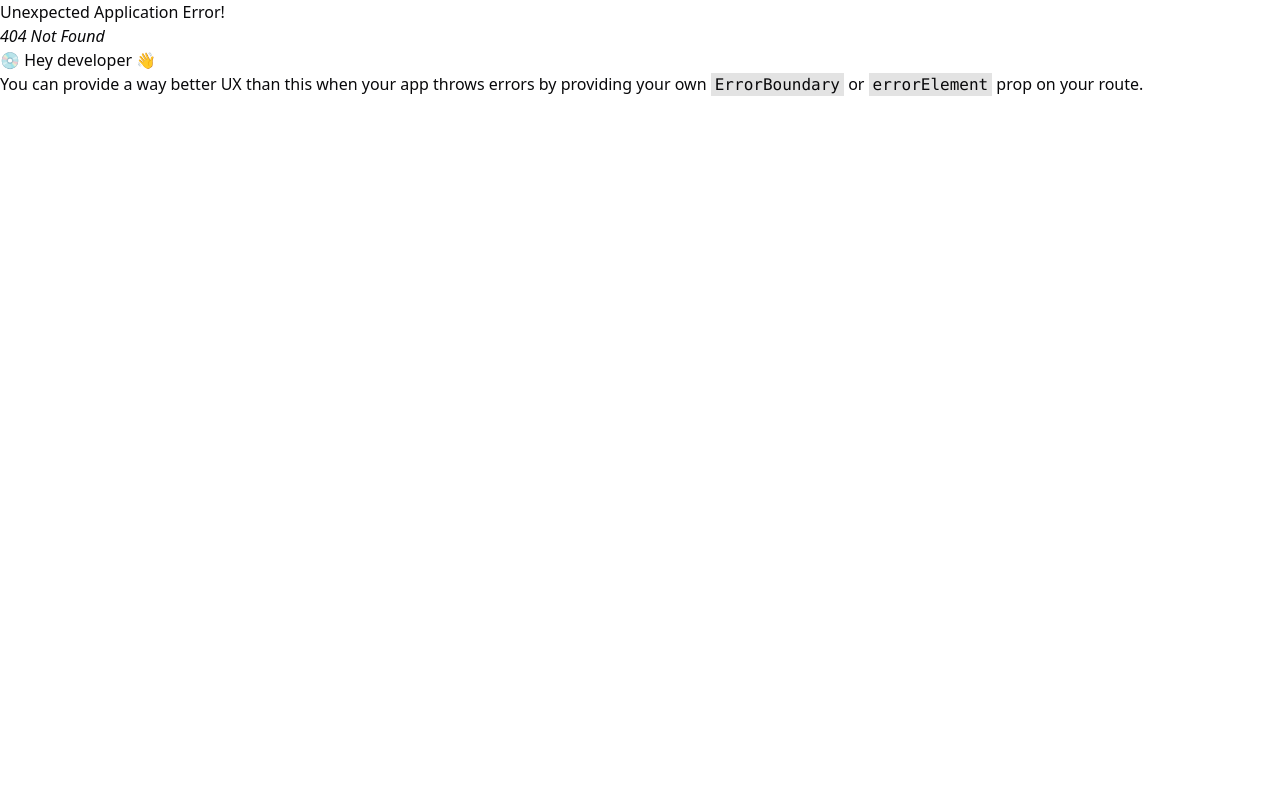
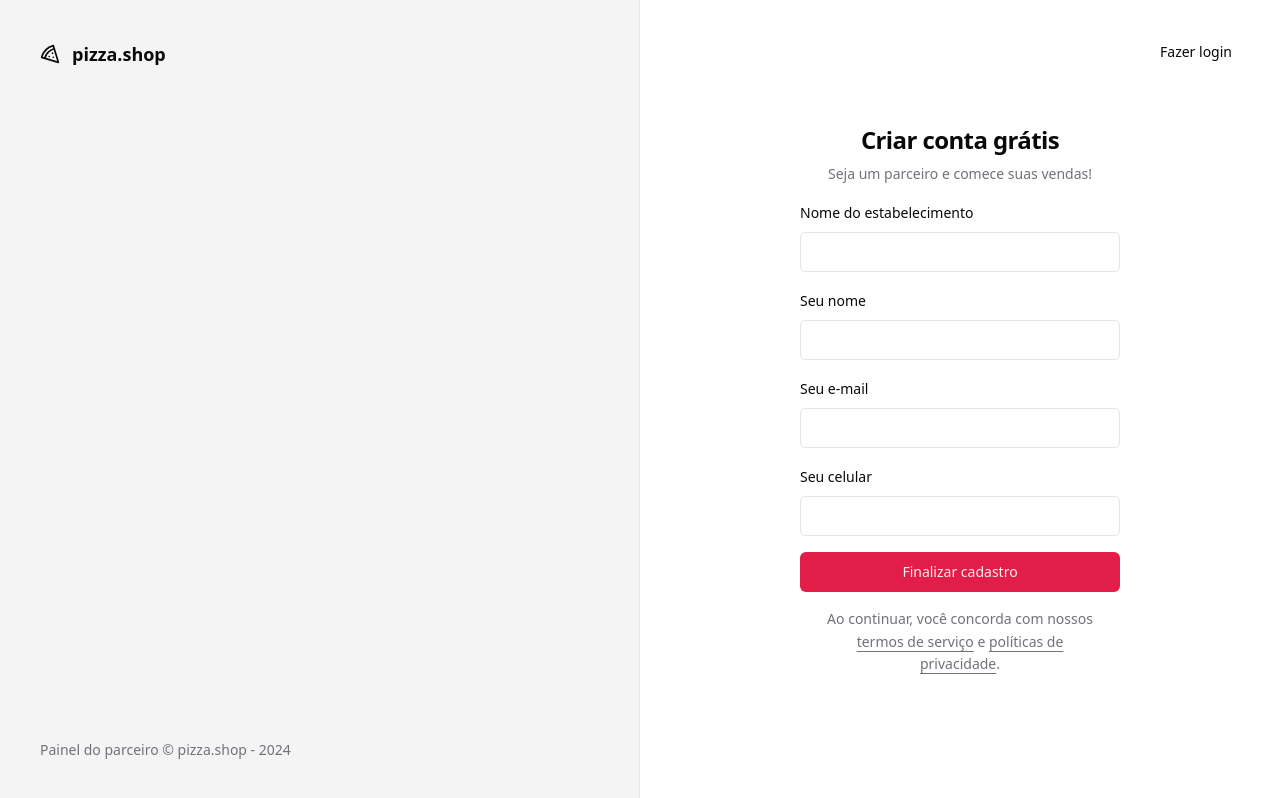
Before and after one commit to josee-fernandes/pizzashop-web, a React (Vite) app: page /sign-up in a window 1280 px wide. Before the commit this address had no page. Built offline with nearby package versions, Linux system fonts and the light colour scheme.

Commit message:
Restaurant register page

```diff
--- a/src/pages/_layouts/auth.tsx
+++ b/src/pages/_layouts/auth.tsx
@@ -14,7 +14,7 @@
         </footer>
       </div>
 
-      <div className="flex flex-col items-center justify-center">
+      <div className="relative flex flex-col items-center justify-center">
         <Outlet />
       </div>
     </div>
--- a/src/pages/auth/sign-in.tsx
+++ b/src/pages/auth/sign-in.tsx
@@ -1,5 +1,6 @@
 import { Helmet } from 'react-helmet-async'
 import { useForm } from 'react-hook-form'
+import { Link } from 'react-router-dom'
 import { toast } from 'sonner'
 import { z } from 'zod'
 
@@ -41,6 +42,9 @@
     <>
       <Helmet title="Login" />
       <div className="p-8">
+        <Button variant="ghost" asChild className="absolute right-8 top-8">
+          <Link to="/sign-up">Novo estabelecimento</Link>
+        </Button>
         <div className="flex w-[320px] flex-col justify-center gap-4">
           <div className="flex flex-col gap-2 text-center">
             <h1 className="text-2xl font-semibold tracking-tight">
--- /dev/null
+++ b/src/pages/auth/sign-up.tsx
@@ -0,0 +1,109 @@
+import { Helmet } from 'react-helmet-async'
+import { useForm } from 'react-hook-form'
+import { Link, useNavigate } from 'react-router-dom'
+import { toast } from 'sonner'
+import { z } from 'zod'
+
+import { Button } from '@/components/ui/button'
+import { Input } from '@/components/ui/input'
+import { Label } from '@/components/ui/label'
+
+const signUpFormSchema = z.object({
+  restaurantName: z.string(),
+  managerName: z.string(),
+  phone: z.string(),
+  email: z.string().email(),
+})
+
+type SignUpFormType = z.infer<typeof signUpFormSchema>
+
+export function SignUp() {
+  const navigate = useNavigate()
+
+  const {
+    register,
+    handleSubmit,
+    formState: { isSubmitting },
+  } = useForm<SignUpFormType>()
+
+  async function handleSignUp(data: SignUpFormType) {
+    try {
+      console.log(data)
+
+      await new Promise((resolve) => setTimeout(resolve, 2000))
+
+      toast.success('Restaurante cadastrado com sucesso.', {
+        action: {
+          label: 'Login',
+          onClick: () => navigate('/sign-in'),
+        },
+      })
+    } catch {
+      toast.error('Erro ao cadastrar restaurante.')
+    }
+  }
+
+  return (
+    <>
+      <Helmet title="Cadastro" />
+      <div className="p-8">
+        <Button variant="ghost" asChild className="absolute right-8 top-8">
+          <Link to="/sign-in">Fazer login</Link>
+        </Button>
+        <div className="flex w-[320px] flex-col justify-center gap-4">
+          <div className="flex flex-col gap-2 text-center">
+            <h1 className="text-2xl font-semibold tracking-tight">
+              Criar conta grátis
+            </h1>
+            <p className="text-sm text-muted-foreground">
+              Seja um parceiro e comece suas vendas!
+            </p>
+          </div>
+
+          <form className="space-y-4" onSubmit={handleSubmit(handleSignUp)}>
+            <div className="space-y-2">
+              <Label htmlFor="restaurantName">Nome do estabelecimento</Label>
+              <Input
+                id="restaurantName"
+                type="text"
+                {...register('restaurantName')}
+              />
+            </div>
+            <div className="space-y-2">
+              <Label htmlFor="managerName">Seu nome</Label>
+              <Input
+                id="managerName"
+                type="text"
+                {...register('managerName')}
+              />
+            </div>
+            <div className="space-y-2">
+              <Label htmlFor="email">Seu e-mail</Label>
+              <Input id="email" type="email" {...register('email')} />
+            </div>
+            <div className="space-y-2">
+              <Label htmlFor="phone">Seu celular</Label>
+              <Input id="phone" type="tel" {...register('phone')} />
+            </div>
+
+            <Button disabled={isSubmitting} className="w-full" type="submit">
+              Finalizar cadastro
+            </Button>
+
+            <p className="px-6 text-center text-sm leading-relaxed text-muted-foreground">
+              Ao continuar, você concorda com nossos{' '}
+              <a className="underline underline-offset-4" href="#">
+                termos de serviço
+              </a>{' '}
+              e{' '}
+              <a className="underline underline-offset-4" href="#">
+                políticas de privacidade
+              </a>
+              .
+            </p>
+          </form>
+        </div>
+      </div>
+    </>
+  )
+}
--- a/src/routes.tsx
+++ b/src/routes.tsx
@@ -4,6 +4,7 @@
 import { AuthLayout } from './pages/_layouts/auth'
 import { Dashboard } from './pages/app/dashboard'
 import { SignIn } from './pages/auth/sign-in'
+import { SignUp } from './pages/auth/sign-up'
 
 export const router = createBrowserRouter([
   {
@@ -24,6 +25,10 @@
         path: '/sign-in',
         element: <SignIn />,
       },
+      {
+        path: '/sign-up',
+        element: <SignUp />,
+      },
     ],
   },
 ])
```
Also changed, not shown: src/components/ui/button.tsx (+21 -21 lines).
